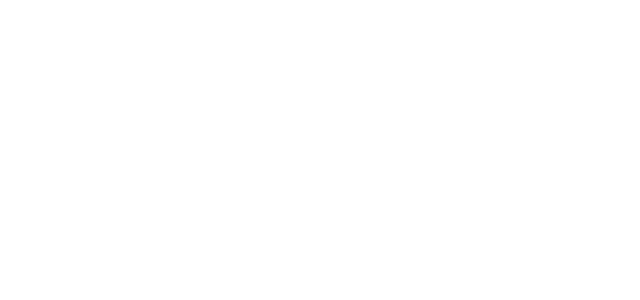
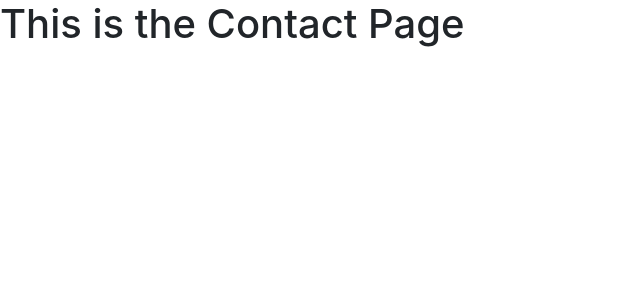
Before and after one commit to kedarnhegde/excel, a React (Create React App) app: page /contact in a window 1280 px wide. Shown: the top 300 px of the page, without its empty margins (0-640 px from the left). Built offline with nearby package versions, Linux system fonts and the light colour scheme.

Commit message:
Initial Setup

```diff
--- a/src/App.js
+++ b/src/App.js
@@ -1,7 +1,10 @@
 import React, {Component} from 'react';
 import './App.css';
 import { BrowserRouter, Route, Switch } from 'react-router-dom';
-import Main from './Components/prankPage';
+import Main from './Components/PrankPage';
+import Home from './Components/HomePage';
+import Contact from './Components/ContactUs';
+import About from './Components/AboutUs';
 
 class App extends Component {
   render(){
@@ -10,6 +13,9 @@
         <BrowserRouter>
           <Switch>
             <Route path = '/' exact component={Main} />
+            <Route path = '/home' component={Home} />
+            <Route path = '/contact' component={Contact} />
+            <Route path = '/about' component={About} />
           </Switch>
         </BrowserRouter>
       </div>
--- /dev/null
+++ b/src/Components/AboutUs.js
@@ -0,0 +1,13 @@
+import React, {Component} from 'react';
+
+class About extends Component {
+    render(){
+      return (
+        <div>
+          <h1>This is the About Page</h1>
+        </div>
+      );
+    }
+  }
+
+  export default About;
--- /dev/null
+++ b/src/Components/ContactUs.js
@@ -0,0 +1,13 @@
+import React, {Component} from 'react';
+
+class Contact extends Component {
+    render(){
+      return (
+        <div>
+          <h1>This is the Contact Page</h1>
+        </div>
+      );
+    }
+  }
+
+  export default Contact;
--- /dev/null
+++ b/src/Components/HomePage.js
@@ -0,0 +1,13 @@
+import React, {Component} from 'react';
+
+class Home extends Component {
+    render(){
+      return (
+        <div>
+          <h1>This is the Home page</h1>
+        </div>
+      );
+    }
+  }
+
+  export default Home;
```
